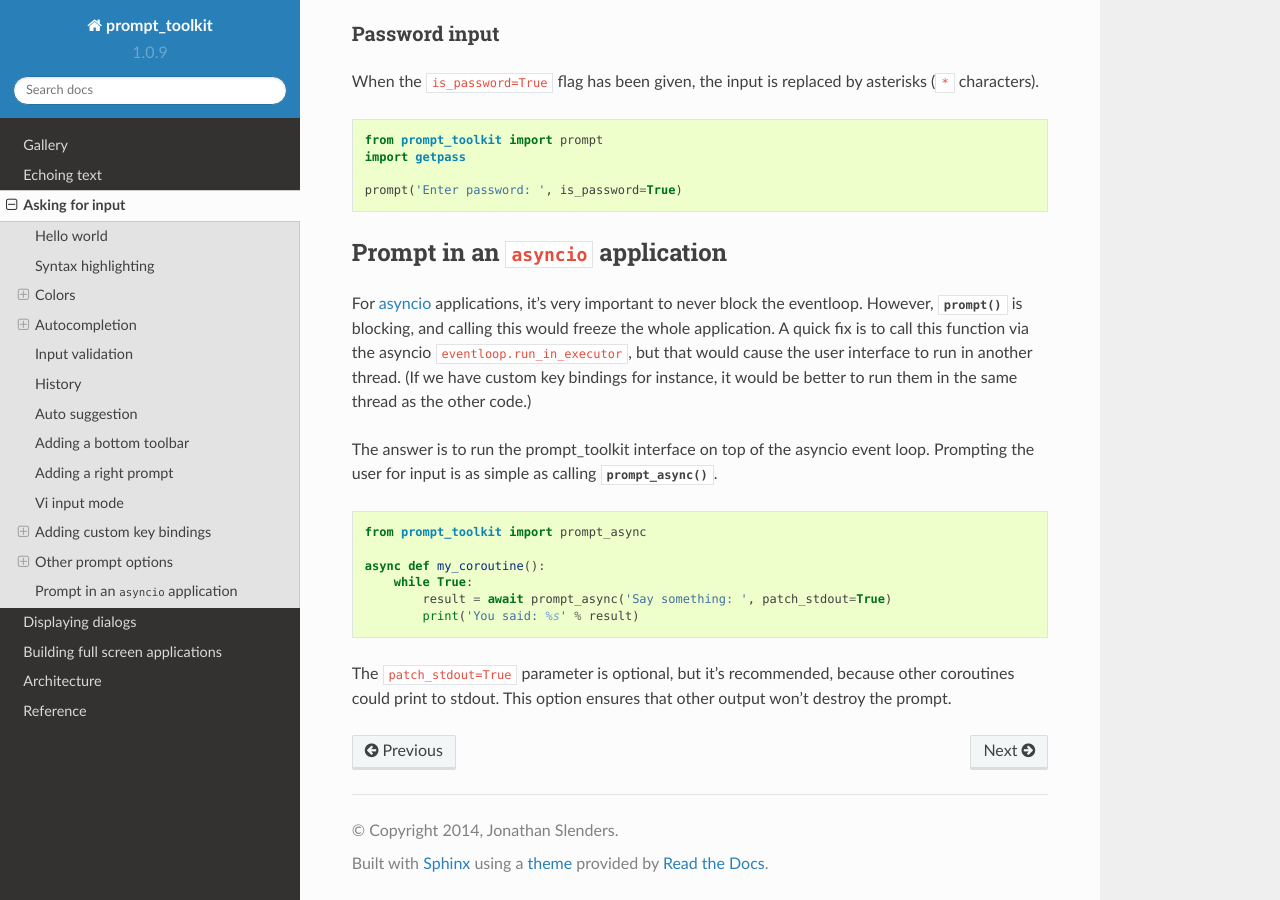
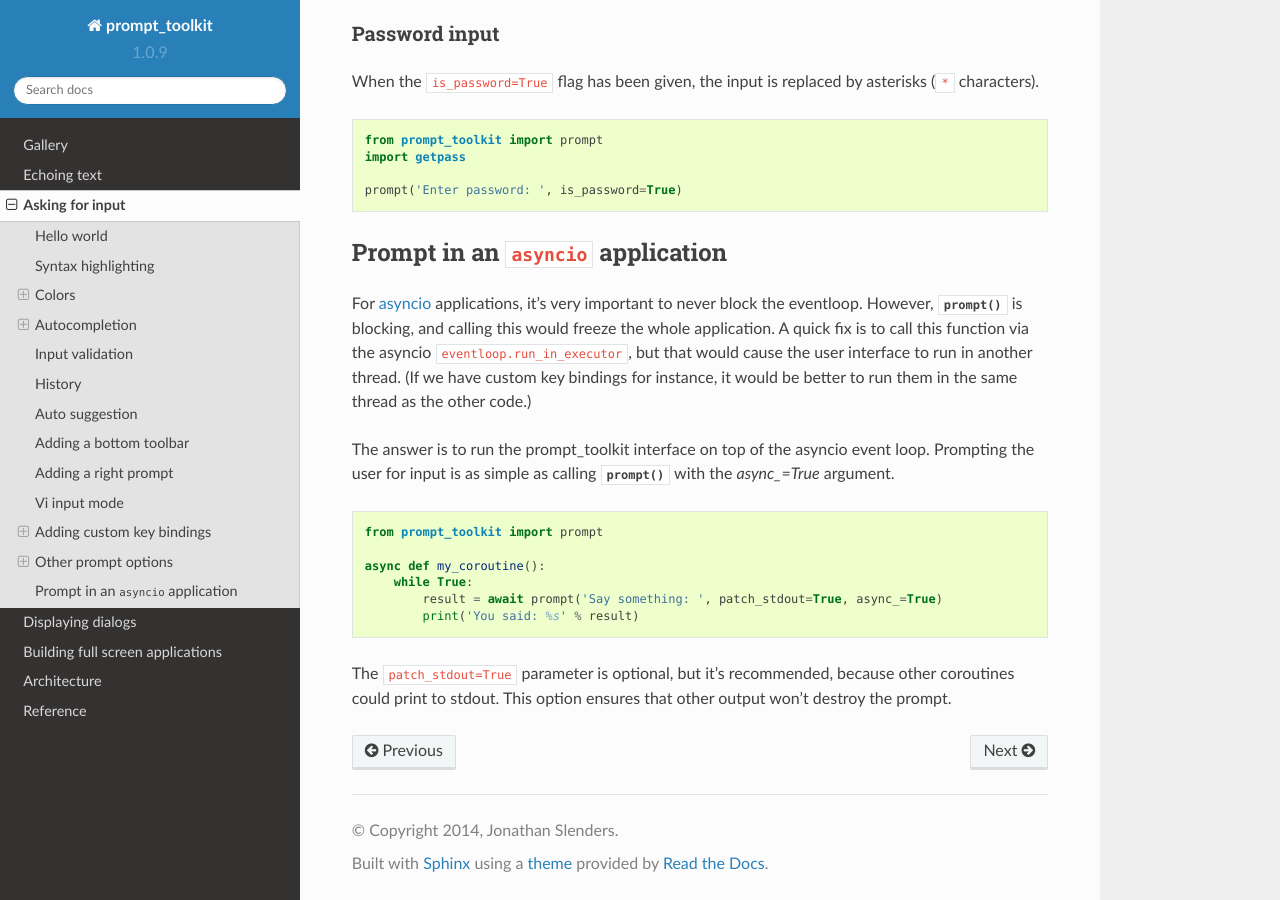
Before and after one commit to dbcli/pgcli, a Sphinx documentation site: the page built from docs/pages/building_prompts.rst, in a window 1280 px wide and 900 px high, scrolled down 11523 px. Built offline with Sphinx 7.4.7 and the Read the Docs theme 2.0.0, drawn with Linux system fonts in a browser that asks for light colours.

Commit message:
The method prompt_async doesn't exist anymore. Instead we have an argument names async_ everywhere.

```diff
--- a/docs/pages/building_prompts.rst
+++ b/docs/pages/building_prompts.rst
@@ -663,15 +663,15 @@ instance, it would be better to run them in the same thread as the other code.)
 
 The answer is to run the prompt_toolkit interface on top of the asyncio event
 loop. Prompting the user for input is as simple as calling
-:func:`~prompt_toolkit.shortcuts.prompt_async`.
+:func:`~prompt_toolkit.shortcuts.prompt` with the `async_=True` argument.
 
 .. code:: python
 
-    from prompt_toolkit import prompt_async
+    from prompt_toolkit import prompt
 
     async def my_coroutine():
         while True:
-            result = await prompt_async('Say something: ', patch_stdout=True)
+            result = await prompt('Say something: ', patch_stdout=True, async_=True)
             print('You said: %s' % result)
 
 The ``patch_stdout=True`` parameter is optional, but it's recommended, because
```
Also changed, not shown: 1 other file.
